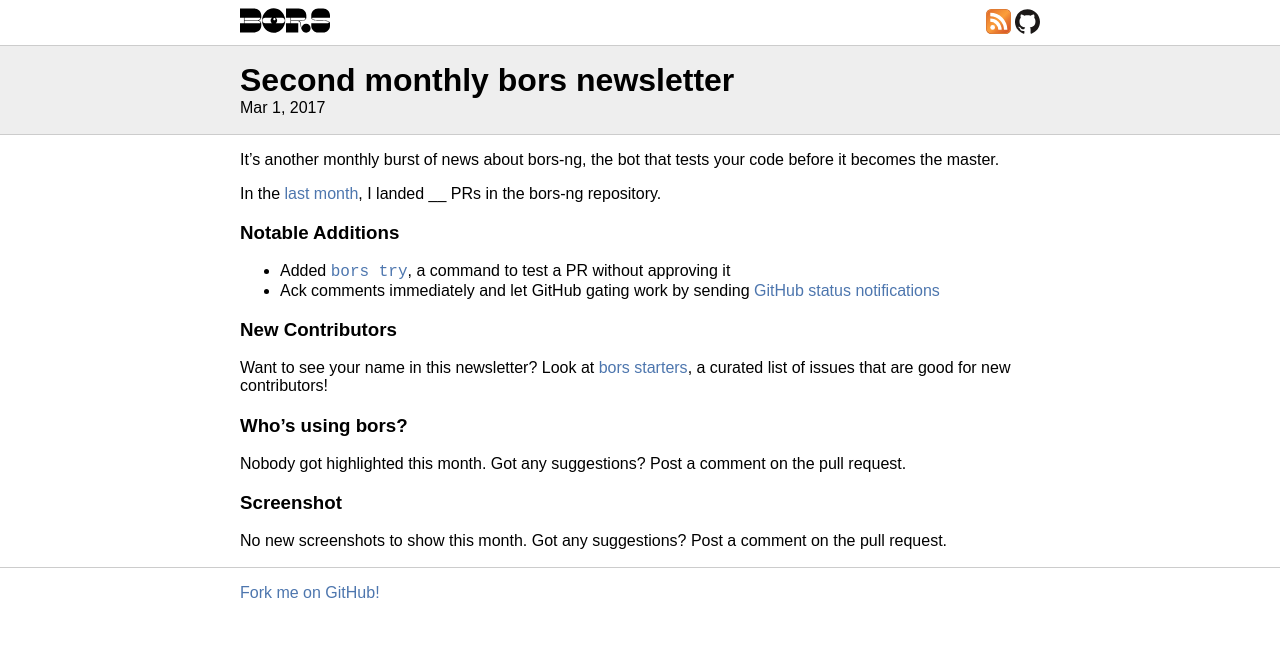
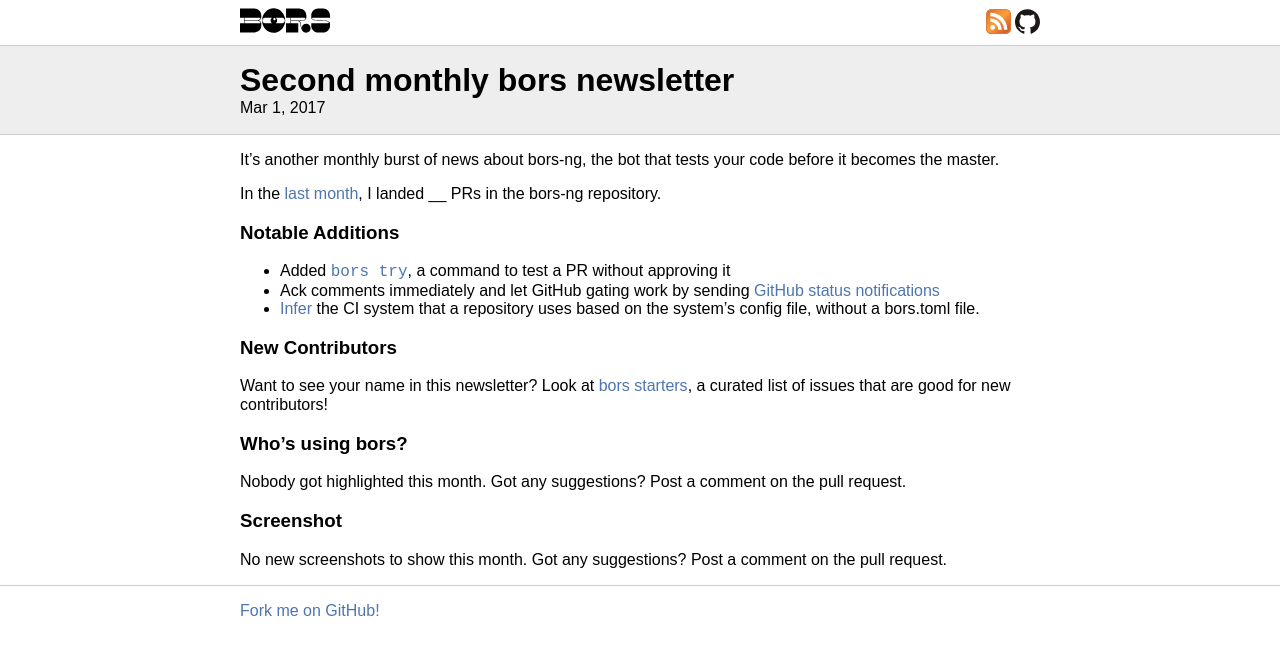
Before and after one commit to bors-ng/bors-ng.github.io, a Jekyll site: the page built from _posts/2017-03-01-tmib-02.md, in a window 1280 px wide. Shown: the top 655 px of the page. Built offline with Jekyll 4.4.1, drawn with Linux system fonts in a browser that asks for light colours.

Commit message:
Update 2017-03-01-tmib-02.md

```diff
--- a/_posts/2017-03-01-tmib-02.md
+++ b/_posts/2017-03-01-tmib-02.md
@@ -16,6 +16,7 @@ I landed __ PRs in the bors-ng repository.
 
 - Added [`bors try`](https://github.com/bors-ng/bors-ng/pull/81), a command to test a PR without approving it
 - Ack comments immediately and let GitHub gating work by sending [GitHub status notifications](https://github.com/bors-ng/bors-ng/pull/88)
+- [Infer](https://github.com/bors-ng/bors-ng/pull/102) the CI system that a repository uses based on the system's config file, without a bors.toml file.
 
 ### New Contributors
 
```
